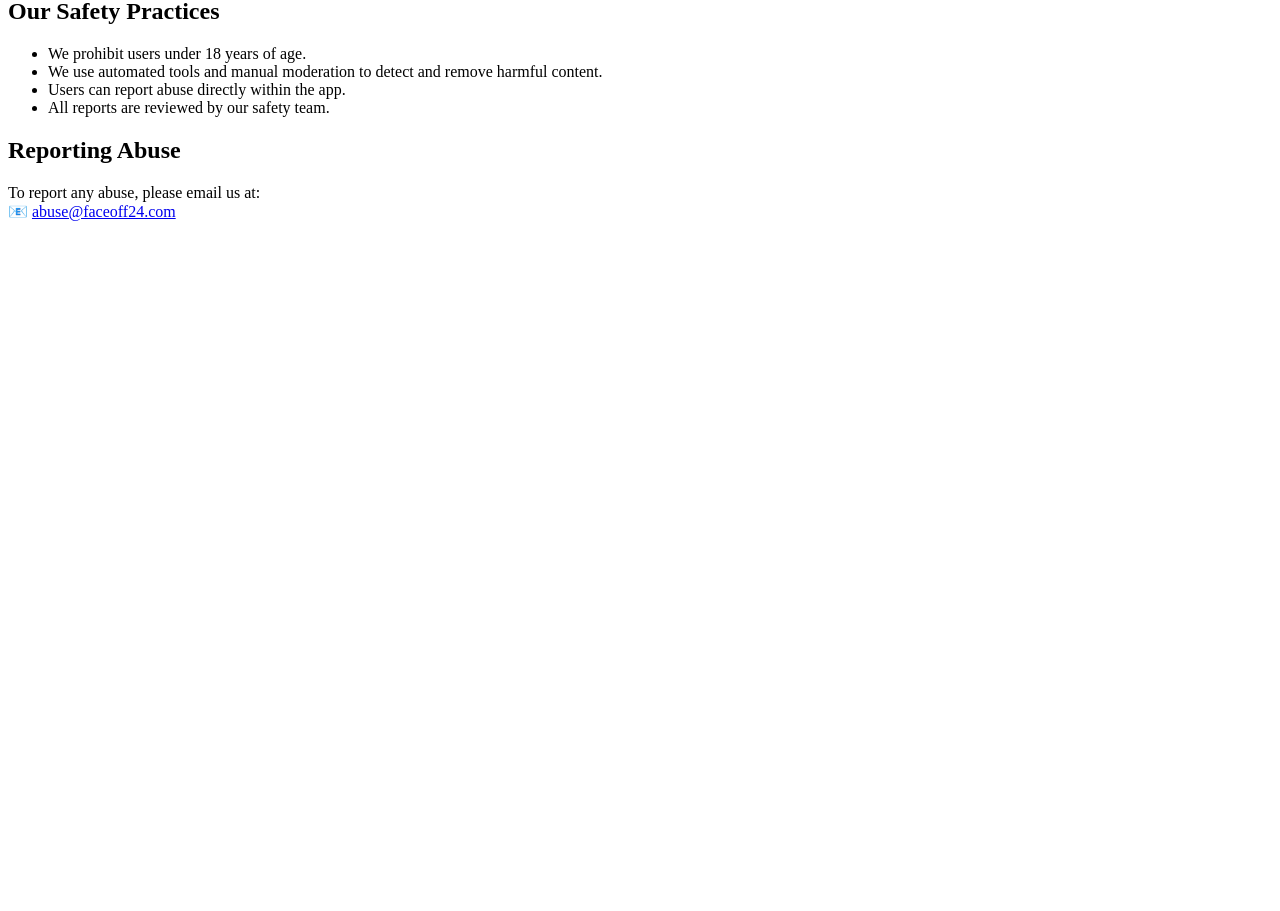
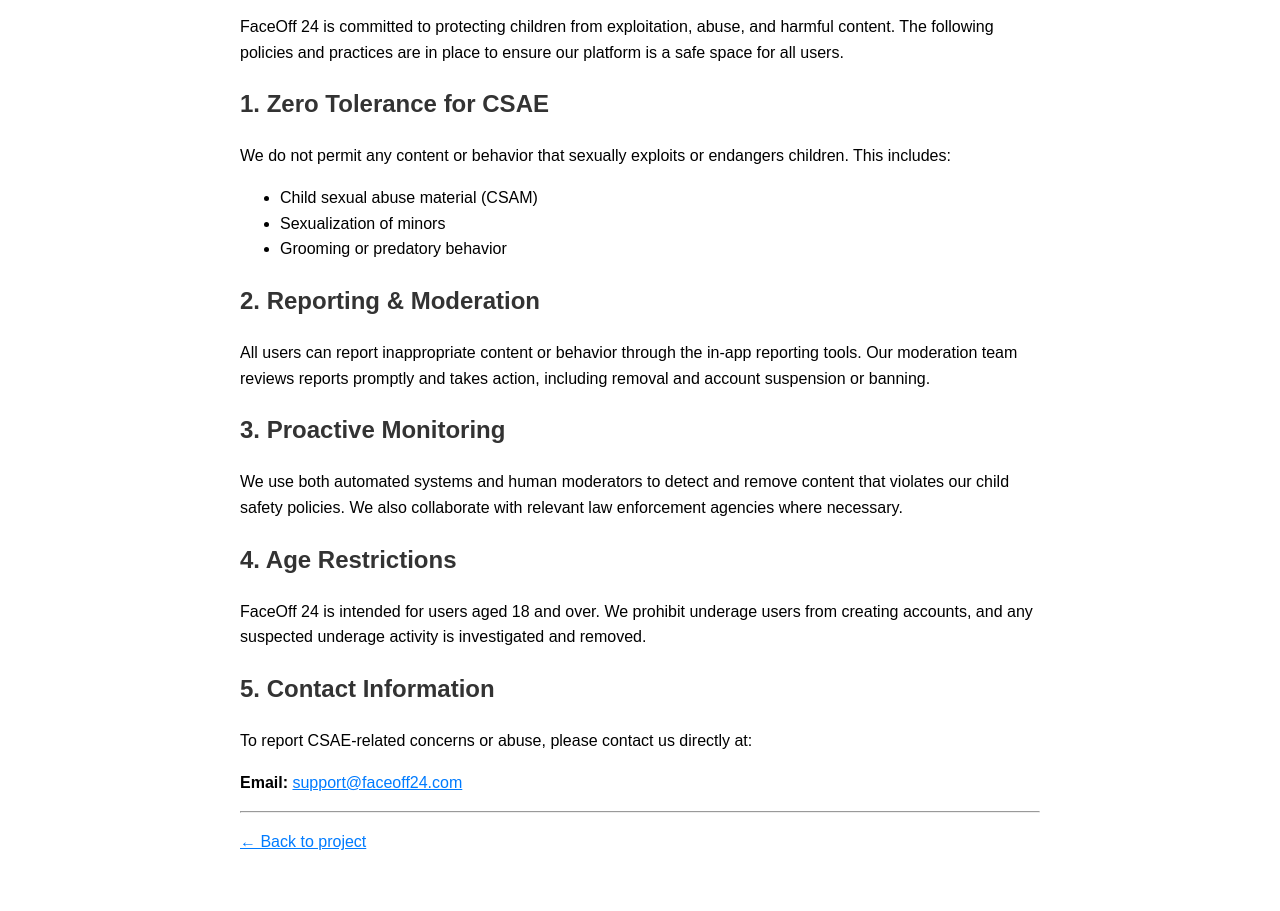
Before and after one commit to tdkcali/FaceOff24.com, a plain HTML site: page safety-standards.html in a window 1280 px wide. Shown: the part 120-1031 px from the top of the page. Before the commit the page ends 800 px from the top, so only its background shows below. Drawn offline with Linux system fonts and the light colour scheme.

Commit message:
Update safety-standards.html

```diff
--- a/safety-standards.html
+++ b/safety-standards.html
@@ -4,26 +4,49 @@
   <meta charset="UTF-8" />
   <meta name="viewport" content="width=device-width, initial-scale=1.0" />
   <title>Child Safety Standards - FaceOff 24</title>
+  <style>
+    body {
+      font-family: Arial, sans-serif;
+      max-width: 800px;
+      margin: auto;
+      padding: 40px;
+      line-height: 1.6;
+    }
+    h1, h2 {
+      color: #333;
+    }
+    a {
+      color: #007BFF;
+    }
+  </style>
 </head>
 <body>
-  <h1>FaceOff 24 - Child Safety and Abuse Prevention Policy</h1>
-  <p>
-    At FaceOff 24, we are committed to providing a safe and secure environment for all users. We do <strong>not tolerate</strong> any form of child sexual abuse, exploitation, grooming, or inappropriate behavior.
-  </p>
+  <h1>FaceOff 24 Child Safety Standards</h1>
 
-  <h2>Our Safety Practices</h2>
+  <p>FaceOff 24 is committed to protecting children from exploitation, abuse, and harmful content. The following policies and practices are in place to ensure our platform is a safe space for all users.</p>
+
+  <h2>1. Zero Tolerance for CSAE</h2>
+  <p>We do not permit any content or behavior that sexually exploits or endangers children. This includes:</p>
   <ul>
-    <li>We prohibit users under 18 years of age.</li>
-    <li>We use automated tools and manual moderation to detect and remove harmful content.</li>
-    <li>Users can report abuse directly within the app.</li>
-    <li>All reports are reviewed by our safety team.</li>
+    <li>Child sexual abuse material (CSAM)</li>
+    <li>Sexualization of minors</li>
+    <li>Grooming or predatory behavior</li>
   </ul>
 
-  <h2>Reporting Abuse</h2>
-  <p>
-    To report any abuse, please email us at:
-    <br />
-    📧 <a href="mailto:abuse@faceoff24.com">abuse@faceoff24.com</a>
-  </p>
+  <h2>2. Reporting & Moderation</h2>
+  <p>All users can report inappropriate content or behavior through the in-app reporting tools. Our moderation team reviews reports promptly and takes action, including removal and account suspension or banning.</p>
+
+  <h2>3. Proactive Monitoring</h2>
+  <p>We use both automated systems and human moderators to detect and remove content that violates our child safety policies. We also collaborate with relevant law enforcement agencies where necessary.</p>
+
+  <h2>4. Age Restrictions</h2>
+  <p>FaceOff 24 is intended for users aged 18 and over. We prohibit underage users from creating accounts, and any suspected underage activity is investigated and removed.</p>
+
+  <h2>5. Contact Information</h2>
+  <p>To report CSAE-related concerns or abuse, please contact us directly at:</p>
+  <p><strong>Email:</strong> <a href="mailto:isideapp@gmail.com">support@faceoff24.com</a></p>
+
+  <hr>
+  <p><a href="https://github.com/tdkcali/FaceOff24.com">← Back to project</a></p>
 </body>
 </html>
```
